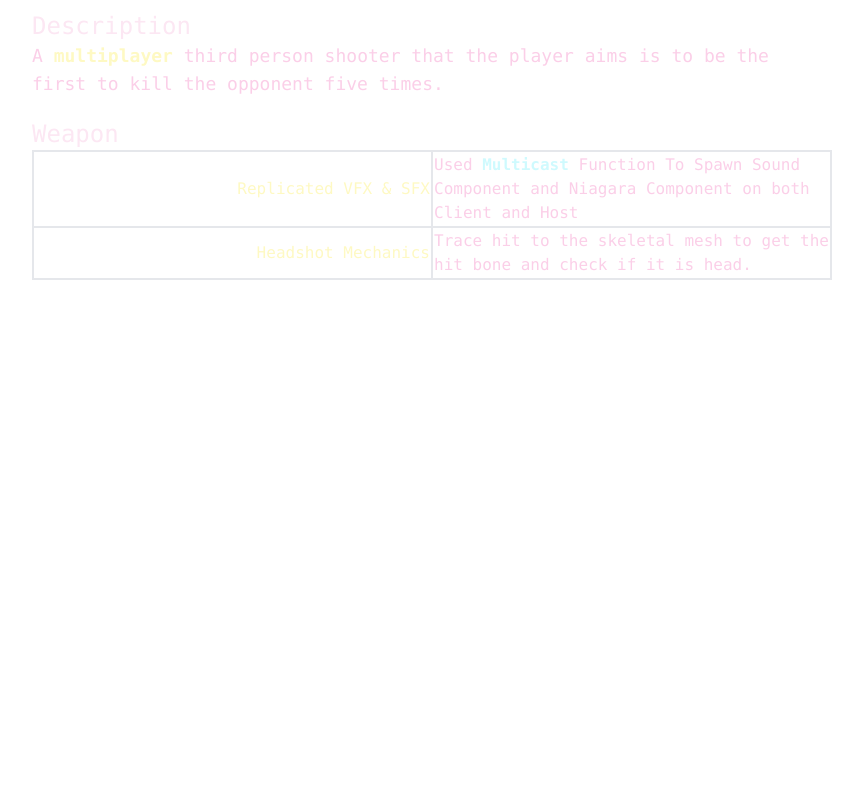
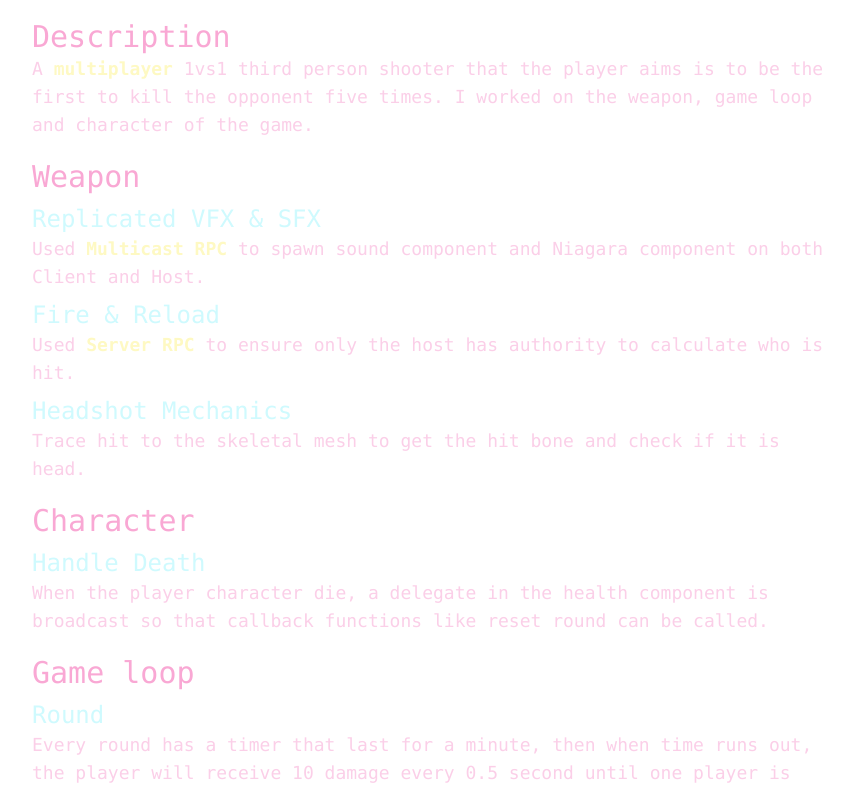
Before and after one commit to JustinLTH3/Portfolio, a Next.js app: page /Portfolio/DeadAim in a window 1280 px wide. Shown: the part 720-1511 px from the top of the page, without its empty margins (208-1071 px from the left). Built offline with nearby package versions, Linux system fonts and the light colour scheme.

Commit message:
Update css and Dead Aim page.

```diff
--- a/src/app/DeadAim/page.tsx
+++ b/src/app/DeadAim/page.tsx
@@ -3,16 +3,16 @@ import Link from "next/link";
 
 export default function Page() {
     return (
-        <div className="grid grid-rows-3 justify-items-center min-h-screen font-mono">
+        <div className="items-center min-h-screen font-mono flex flex-col">
             <div className="w-[400px] lg:w-[800px] flex flex-col items-center">
                 <h1>Dead Aim</h1>
-                <div className="h-[225px] lg:h-[450px] w-full border-2 relative items-center">
+                <div className="h-[225px] lg:h-[455px] w-full relative items-center">
                     <Image
                         src={"/Portfolio/DeadAimMainMenu.png"}
                         alt={"Screenshot"}
                         fill
                         sizes={"100vw"}
-                        className="object-contain"
+                        className="object-contain border-2 rounded-lg"
                     />
                 </div>
                 <div className="w-full text-start flex flex-row">
@@ -20,36 +20,45 @@ export default function Page() {
                           className="text-cyan-100">GitHub</Link>
                     <p className="px-5">UE 5.3</p>
                 </div>
-                <div className="w-[400px] lg:w-[800px] pt-5">
+                <div className="w-full pt-5">
                     <h2 className="w-full">Description</h2>
                     <p>
-                        A <b className="text-yellow-100">multiplayer</b> third person shooter that the player aims is to
-                        be the first to kill the opponent
-                        five times.
+                        A <b className="text-yellow-100">multiplayer</b> 1vs1 third person shooter that the player aims
+                        is to
+                        be the first to kill the opponent five times. I worked on the weapon, game loop and character of
+                        the game.
                     </p>
                 </div>
-                <div className="w-[400px] lg:w-[800px] pt-5">
-                    <h2 className="w-full">Weapon</h2>
-                    <table className="w-full">
-                        <tbody>
-                        <tr className="w-full border-2">
-                            <td className="w-1/2 border-r-2 text-yellow-100 text-right">Replicated VFX & SFX</td>
-                            <td className="w-1/2">Used <b className="text-cyan-100">Multicast</b> Function To Spawn
-                                Sound Component and Niagara Component on both Client and Host
-                            </td>
-                        </tr>
-                        <tr className="w-full border-2">
-                            <td className="w-1/2 border-r-2 text-yellow-100 text-right">Headshot Mechanics</td>
-                            <td className="w-1/2">Trace hit to the skeletal mesh to get the hit bone and check if it is
-                                head.
-                            </td>
-                        </tr>
-
-                        </tbody>
-                    </table>
-
+                <div className="w-full pt-5">
+                    <h2>Weapon</h2>
+                    <h3>Replicated VFX & SFX</h3>
+                    <p>Used <b>Multicast RPC</b> to spawn
+                        sound component and Niagara component on both Client and Host.
+                    </p>
+                    <h3>Fire & Reload</h3>
+                    <p>Used <b>Server RPC</b> to ensure only the
+                        host has authority to calculate who is hit.
+                    </p>
+                    <h3>Headshot Mechanics</h3>
+                    <p>Trace hit to the skeletal mesh to get the hit bone and check if it is
+                        head.
+                    </p>
+                </div>
+                <div className="w-full pt-5">
+                    <h2>Character</h2>
+                    <h3>Handle Death</h3>
+                    <p>When the player character die, a delegate in the health component is broadcast so that
+                        callback functions like reset round can be called.</p>
+                </div>
+                <div className="w-full pt-5">
+                    <h2>Game loop</h2>
+                    <h3>Round</h3>
+                    <p>Every round has a timer that last for a minute, then when time runs out, the player will receive
+                        10 damage every 0.5 second until one player is dead. If both player die at the same time, both
+                        player will receive a point.</p>
                 </div>
             </div>
         </div>
-    );
+    )
+        ;
 }
--- a/src/app/globals.css
+++ b/src/app/globals.css
@@ -21,17 +21,23 @@ body {
 }
 
 h1 {
-    @apply text-3xl  pb-5 justify-center text-pink-200 pt-32;
+    @apply text-4xl  pb-5 justify-center text-pink-300 pt-32 font-bold;
 }
 
 h2 {
-    @apply text-2xl text-pink-100;
+    @apply text-3xl text-pink-300 ;
+}
+h3{
+    @apply text-2xl pt-2 text-cyan-100;
 }
 
 th {
-    @apply text-pink-100 font-bold;
+    @apply  font-bold;
 }
 
 p,a {
-    @apply text-lg justify-center;
+    @apply text-lg justify-center text-pink-200;
 }
+b{
+    @apply text-yellow-100;
+}
--- a/src/app/layout.tsx
+++ b/src/app/layout.tsx
@@ -27,14 +27,15 @@ export default function RootLayout({
     return (
         <html lang="en" className={"scroll-smooth"}>
         <body
-            className={`${geistSans.variable} ${geistMono.variable} antialiased text-pink-200`}
+            className={`${geistSans.variable} ${geistMono.variable} antialiased text-pink-100`}
         >
         <div
             className="z-50 flex sticky top-0 h-12 flex-row text-pink-300 items-center border-b-2 backdrop-brightness-0">
             <Link href="/" className="p-10 text-2xl font-bold">Tsz Him Lai</Link>
-            <Link href="/#Projects" className={"ease-in-out"} >Projects</Link>
+            <Link href="/#Projects" className={"ease-in-out"}>Projects</Link>
         </div>
         {children}
+        <div className="h-[200px]"/>
         <footer className="row-start-3 flex gap-6 flex-wrap items-center justify-center pb-5 pt-4">
             <Link
                 className="flex items-center gap-2 hover:underline hover:underline-offset-4"
@@ -43,7 +44,6 @@ export default function RootLayout({
             >
                 Projects
             </Link>
-
         </footer>
         </body>
         </html>
--- a/src/app/page.tsx
+++ b/src/app/page.tsx
@@ -42,7 +42,7 @@ export default function Home() {
                         <ProjectOverview
                             ImagePath="/Portfolio/DeadAimMainMenu.png"
                             Title={"Dead Aim"}
-                            Description={"A multiplayer third person shooter that the player aims is to be the first to kill the opponent five times."}
+                            Description={"A multiplayer 1vs1 third person shooter that the player aims is to be the first to kill the opponent five times."}
                             link={"/DeadAim"}
                             Software={"UE 5.3"}
                         />
```
